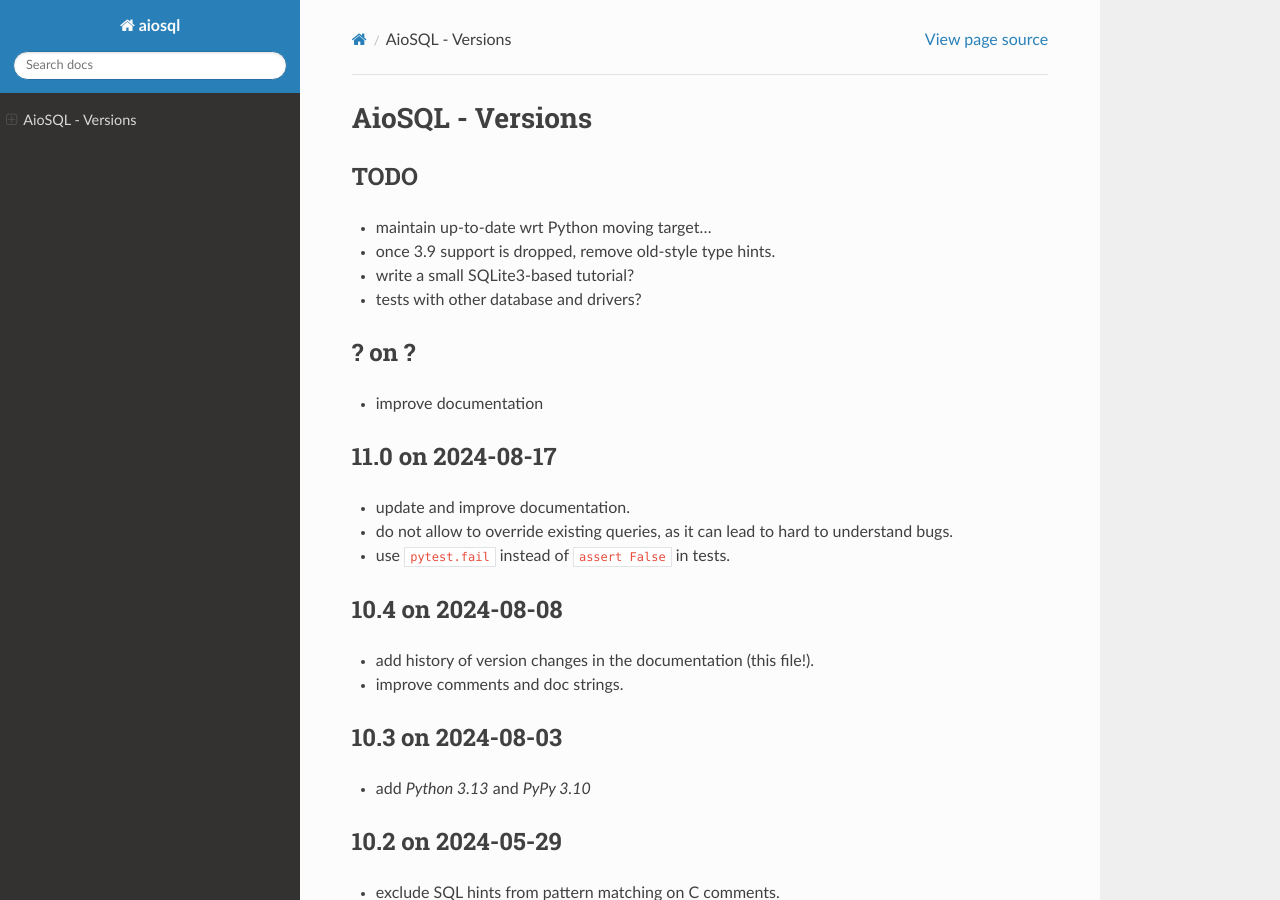
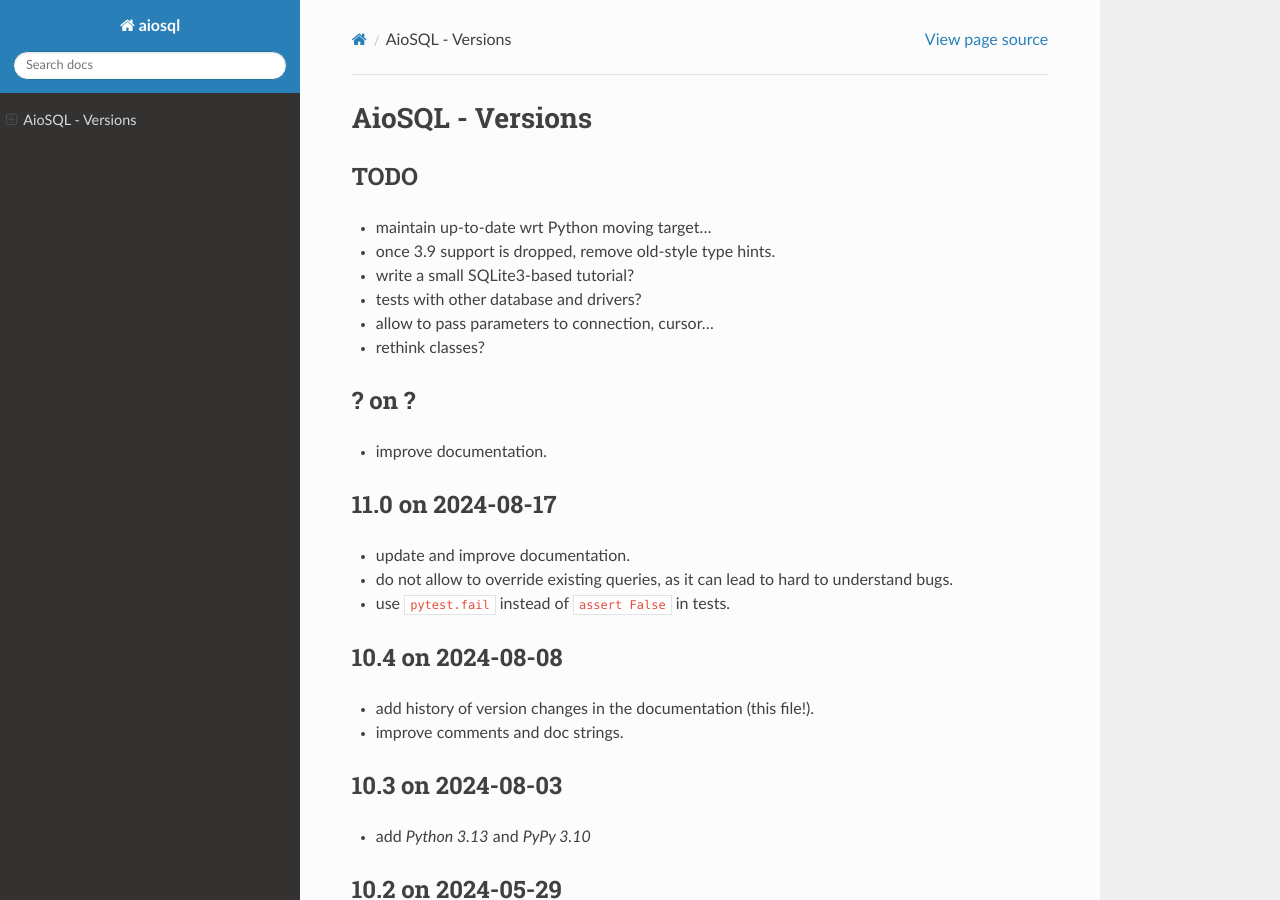
Before and after one commit to nackjicholson/aiosql, a Sphinx documentation site: the page built from docs/source/versions.rst, in a window 1280 px wide and 900 px high. Built offline with Sphinx 7.4.7 and the Read the Docs theme 2.0.0, drawn with Linux system fonts in a browser that asks for light colours.

Commit message:
more todo

```diff
--- a/docs/source/versions.rst
+++ b/docs/source/versions.rst
@@ -8,11 +8,13 @@ TODO
 - once 3.9 support is dropped, remove old-style type hints.
 - write a small SQLite3-based tutorial?
 - tests with other database and drivers?
+- allow to pass parameters to connection, cursor…
+- rethink classes?
 
 ? on ?
 ------
 
-- improve documentation
+- improve documentation.
 
 11.0 on 2024-08-17
 ------------------
```
